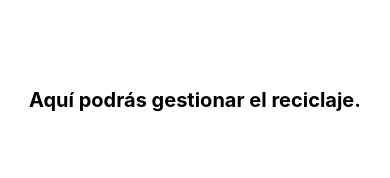
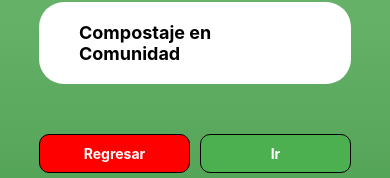
Before and after one commit to MeBustamante/Proyecto-Quinchao-Recicla, a React Native app: screen /Reciclaje in a window 390 px wide. Shown: the part 354-532 px from the top of the page. Built offline with nearby package versions, Linux system fonts and the light colour scheme.

Commit message:
Se integran los Programas y Camapañas al boton del Menu Principal

```diff
--- a/App.js
+++ b/App.js
@@ -4,7 +4,7 @@ import { NavigationContainer } from '@react-navigation/native';
 import { createNativeStackNavigator } from '@react-navigation/native-stack';
 import LoginScreen from './Login';
 import PantallaPrincipalScreen from './Pantalla_Principal';
-import ReciclajeScreen from './Reciclaje';
+import ReciclajeScreen from './Programas1';
 import ServiciosScreen from './Servicios';
 import PuntosReciclajeScreen from './Puntos_Reciclaje'; // Importa la nueva pantalla
 
--- a/Pantalla_Principal.js
+++ b/Pantalla_Principal.js
@@ -9,6 +9,7 @@ const PantallaPrincipalScreen = ({ route, navigation }) => {
 
     const handleReciclajeButtonPress = () => {
         navigation.navigate('Reciclaje');
+        navigation.navigate('Programas1');
     };
 
     const handleBoton2Press = () => {
--- a/Reciclaje.js
+++ /dev/null
@@ -1,26 +0,0 @@
-// Reciclaje.js
-import React from 'react';
-import { View, Text, StyleSheet } from 'react-native';
-
-const ReciclajeScreen = () => {
-  return (
-    <View style={styles.container}>
-      <Text style={styles.text}>Aquí podrás gestionar el reciclaje.</Text>
-    </View>
-  );
-};
-
-const styles = StyleSheet.create({
-  container: {
-    flex: 1,
-    justifyContent: 'center',
-    alignItems: 'center',
-    backgroundColor: '#fff',
-  },
-  text: {
-    fontSize: 20,
-    fontWeight: 'bold',
-  },
-});
-
-export default ReciclajeScreen;
```
